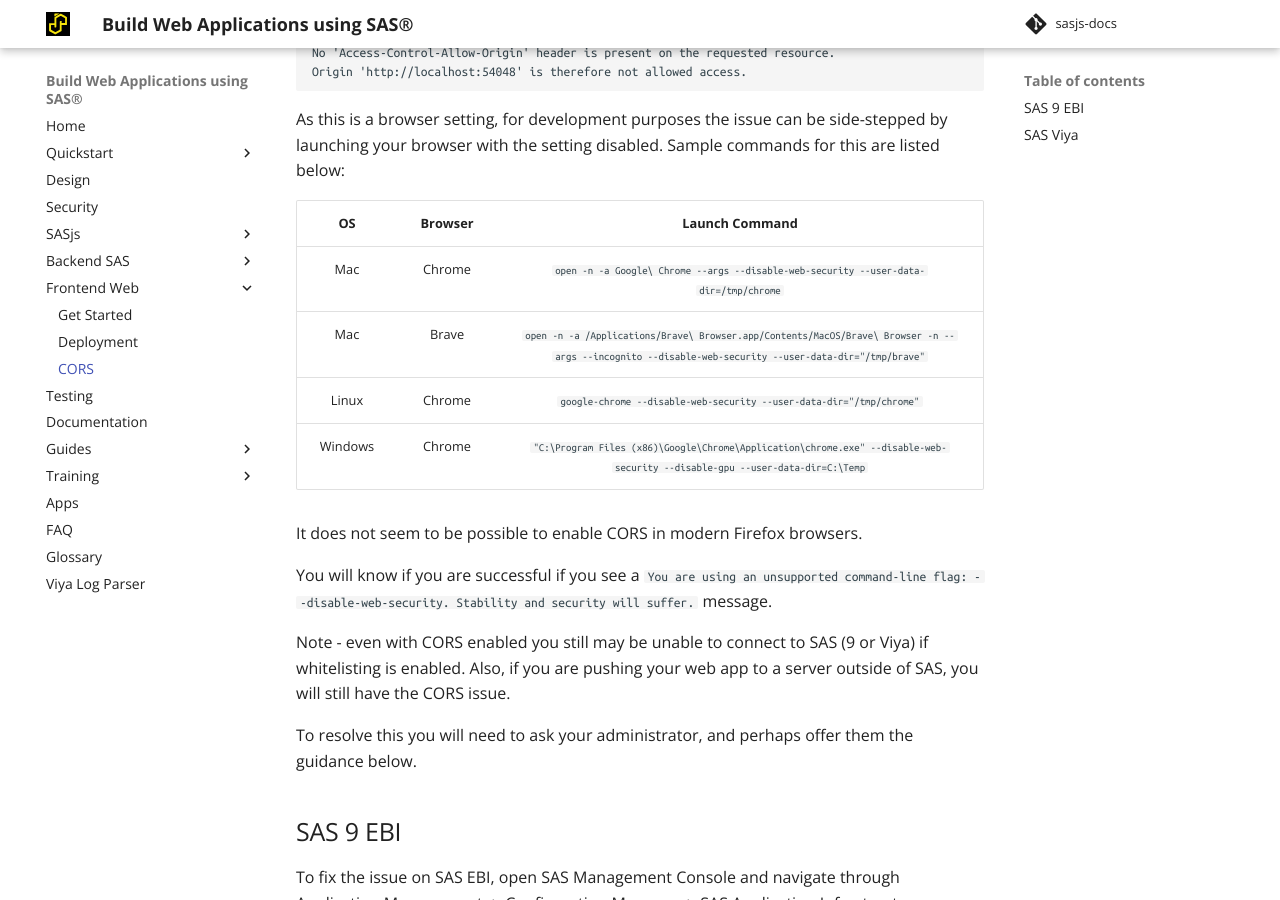
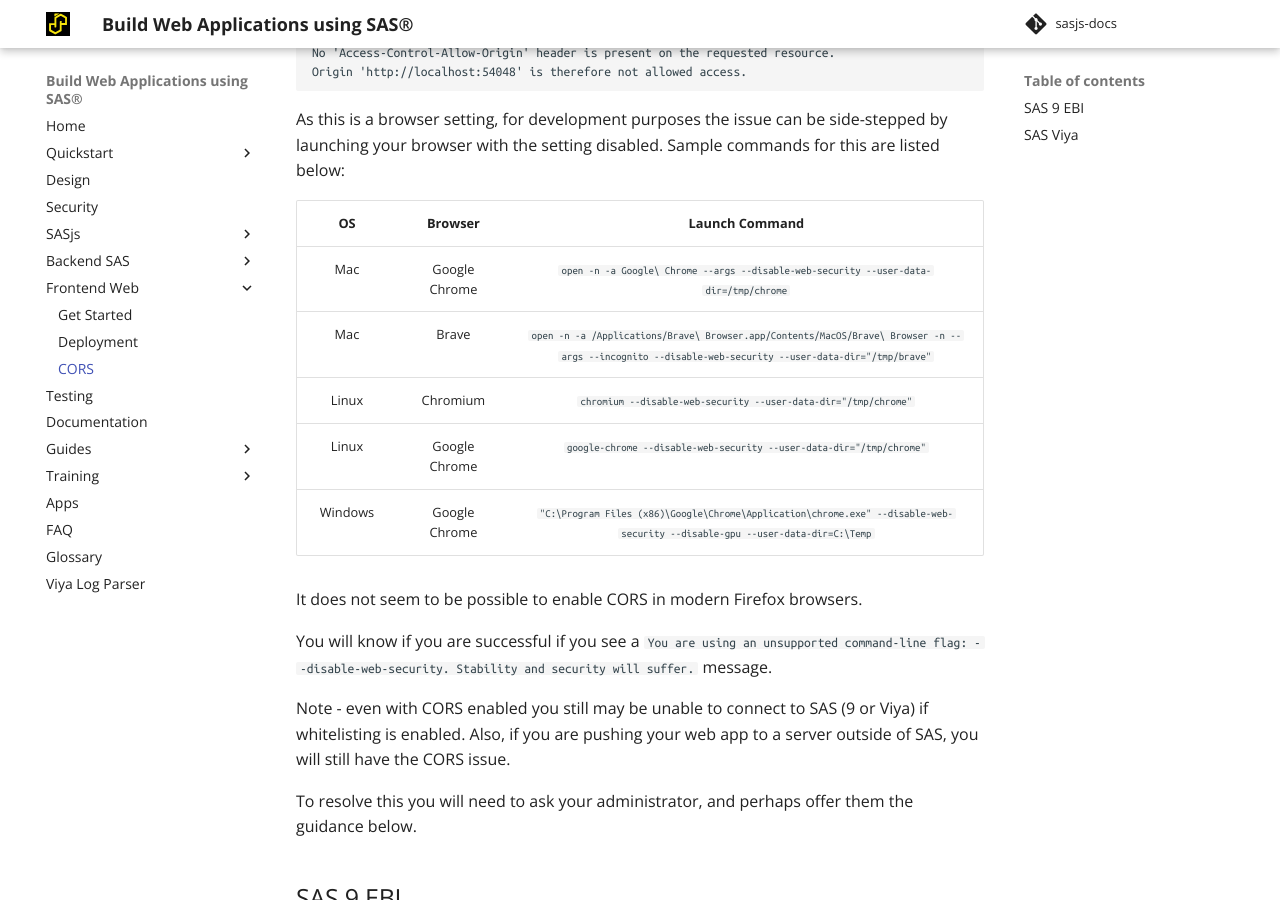
Before and after one commit to sasjs/sasjs.io, an MkDocs documentation site: the page built from docs/cors.md, in a window 1280 px wide and 900 px high, scrolled down 352 px. Built offline with MkDocs 1.6.1 and Material for MkDocs 9.7.7, drawn with Linux system fonts in a browser that asks for light colours; comment, search, counter and statistics services are not loaded.

```diff
--- a/docs/cors.md
+++ b/docs/cors.md
@@ -19,10 +19,11 @@ As this is a browser setting, for development purposes the issue can be side-ste
 
 | OS    | Browser | Launch Command|
 |:---:|:---:|:--:|
-| Mac   | Chrome  | `open -n -a Google\ Chrome --args --disable-web-security --user-data-dir=/tmp/chrome` |
+| Mac   | Google Chrome  | `open -n -a Google\ Chrome --args --disable-web-security --user-data-dir=/tmp/chrome` |
 | Mac   | Brave   | `open -n -a /Applications/Brave\ Browser.app/Contents/MacOS/Brave\ Browser -n --args --incognito --disable-web-security  --user-data-dir="/tmp/brave"` |
-| Linux | Chrome  | `google-chrome --disable-web-security --user-data-dir="/tmp/chrome"`|
-|Windows|Chrome|`"C:\Program Files (x86)\Google\Chrome\Application\chrome.exe" --disable-web-security --disable-gpu --user-data-dir=C:\Temp`|
+| Linux | Chromium  | `chromium --disable-web-security --user-data-dir="/tmp/chrome"`|
+| Linux | Google Chrome  | `google-chrome --disable-web-security --user-data-dir="/tmp/chrome"`|
+|Windows|Google Chrome|`"C:\Program Files (x86)\Google\Chrome\Application\chrome.exe" --disable-web-security --disable-gpu --user-data-dir=C:\Temp`|
 
 It does not seem to be possible to enable CORS in modern Firefox browsers.
 
```
